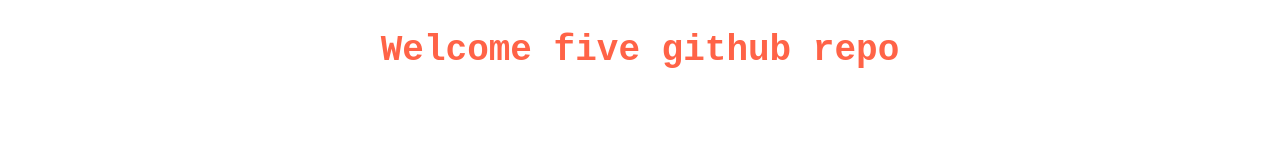
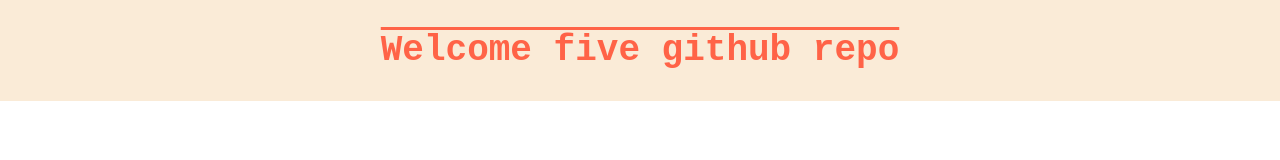
Before and after one commit to Arrafi2644/five-github-repo, a plain HTML site: page index.html in a window 1280 px wide. Drawn offline with Linux system fonts and the light colour scheme.

Commit message:
add some style in css file

```diff
--- a/css/style.css
+++ b/css/style.css
@@ -8,4 +8,7 @@ h2{
     color: Tomato;
     font-family: 'Courier New', Courier, monospace;
     text-align: center;
+    background-color: antiquewhite;
+    padding-bottom: 30px;
+    text-decoration: overline;
 }
```
